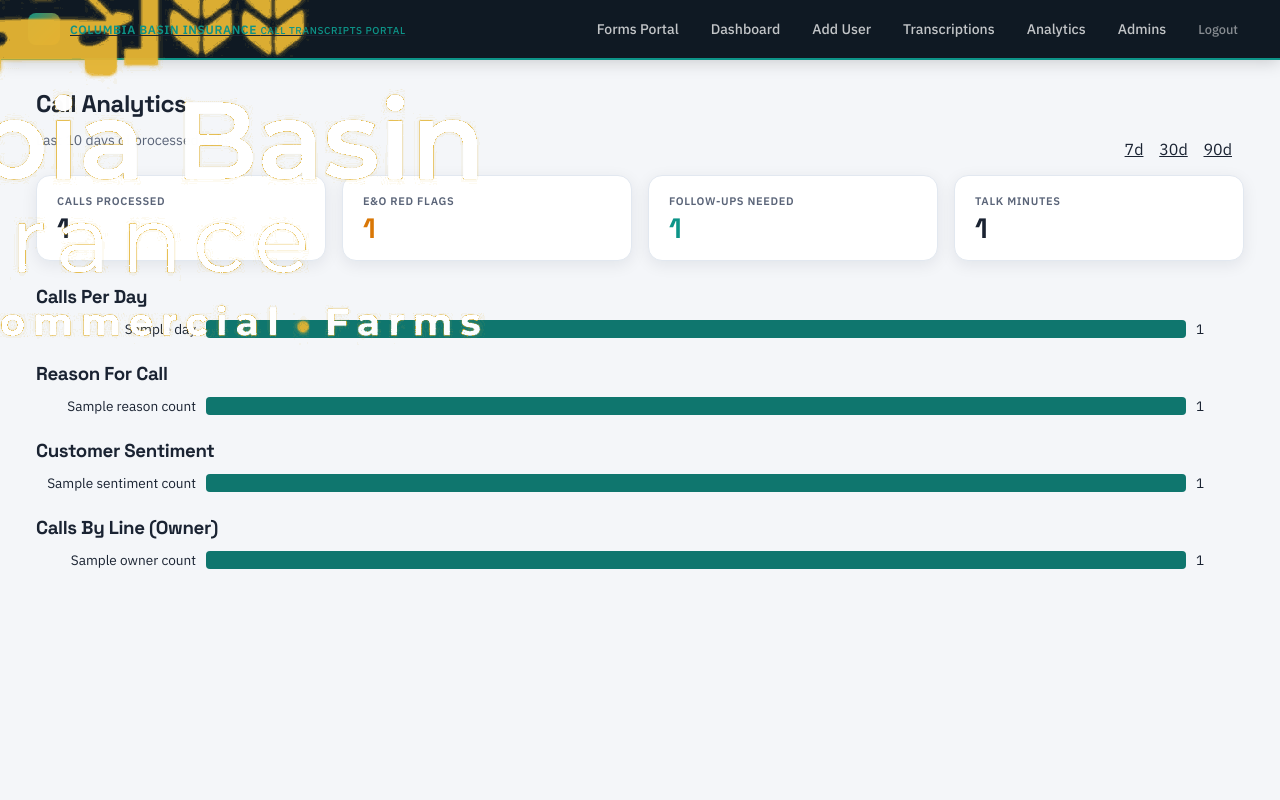
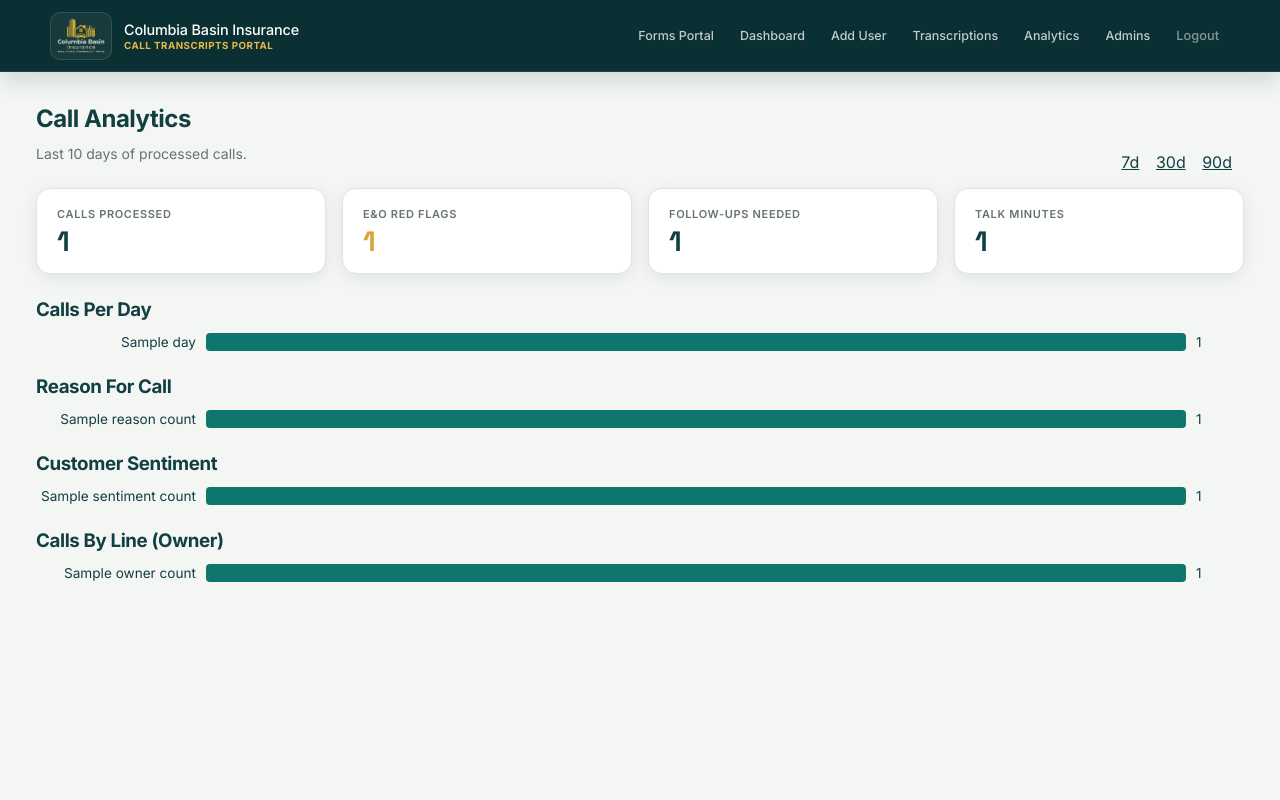
Before and after one commit to fredosaguilar/cbitranscripts, a FastAPI app: template templates/analytics.html in a window 1280 px wide. Run offline with FastAPI, Linux system fonts and the light colour scheme; the template is opened without the code that fills it: most values are stand-ins (such as "Sample title", 1, 10 or a date in 2020).

Commit message:
Align shared portal styling

```diff
--- a/static/css/base.css
+++ b/static/css/base.css
@@ -1,16 +1,16 @@
 :root {
-    --bg: #f4f6f9;
-    --bg-alt: #eef2f7;
+    --bg: #f4f6f4;
+    --bg-alt: #edf2ef;
     --surface: #ffffff;
-    --surface-elev: #fafbfd;
-    --text: #1a2332;
-    --muted: #5a6478;
-    --border: #e2e8f0;
-    --accent: #0d9488;       /* teal */
-    --accent-hover: #0f766e;
-    --accent-2: #d97706;     /* gold */
-    --success: #16a34a;
-    --warning: #d97706;
+    --surface-elev: #fafcfb;
+    --text: #123f42;
+    --muted: #66746f;
+    --border: #dfe5e1;
+    --accent: #123f42;
+    --accent-hover: #0b3033;
+    --accent-2: #d8a339;
+    --success: #2b8a66;
+    --warning: #c88912;
     --danger: #dc2626;
     --shadow: 0 4px 16px rgba(15, 30, 50, 0.08);
     --shadow-lg: 0 8px 32px rgba(15, 30, 50, 0.12);
@@ -20,7 +20,7 @@
 
 body {
     margin: 0;
-    font-family: "IBM Plex Sans", "Segoe UI", sans-serif;
+    font-family: "Inter", "IBM Plex Sans", "Segoe UI", sans-serif;
     color: var(--text);
     background: var(--bg);
     min-height: 100vh;
@@ -29,7 +29,7 @@
 a { color: inherit; }
 
 h1, h2, h3, h4 {
-    font-family: "Space Grotesk", "IBM Plex Sans", sans-serif;
+    font-family: "Inter", "Space Grotesk", sans-serif;
     letter-spacing: -0.02em;
     margin: 0 0 12px;
 }
@@ -42,51 +42,59 @@
     justify-content: space-between;
     align-items: center;
     gap: 20px;
-    padding: 0 28px;
-    height: 60px;
+    padding: 0 max(24px, calc((100vw - 1180px) / 2));
+    min-height: 72px;
     position: sticky;
     top: 0;
     z-index: 100;
-    background: #0f1923;
-    border-bottom: 2px solid var(--accent);
-    box-shadow: 0 2px 16px rgba(0,0,0,0.18);
+    background: #0b3033;
+    border-bottom: 1px solid rgba(255,255,255,0.08);
+    box-shadow: 0 8px 24px rgba(11,48,51,0.16);
 }
 
 .nav-left {
     display: flex;
     align-items: center;
-    gap: 10px;
+    gap: 12px;
+    min-width: 255px;
+    text-decoration: none;
 }
 
 .nav-logo {
-    width: 32px;
-    height: 32px;
-    background: linear-gradient(135deg, var(--accent), var(--accent-2));
-    border-radius: 8px;
+    width: 62px;
+    height: 48px;
+    background: rgba(255,255,255,0.05);
+    border: 1px solid rgba(255,255,255,0.13);
+    border-radius: 10px;
     display: flex;
     align-items: center;
     justify-content: center;
-    font-weight: 700;
-    font-size: 14px;
-    color: white;
-    letter-spacing: 0;
+    overflow: hidden;
+    padding: 4px 6px;
     flex-shrink: 0;
 }
 
-.nav-left h3 {
-    margin: 0;
-    font-size: 1rem;
-    font-weight: 600;
-    letter-spacing: 0.02em;
-    color: white;
+.nav-logo img {
+    display: block;
+    height: 100%;
+    object-fit: contain;
+    width: 100%;
 }
 
-.nav-left span {
-    font-size: 0.75rem;
-    color: var(--accent);
+.nav-brand-copy { display: flex; flex-direction: column; gap: 2px; }
+.nav-brand-copy strong {
+    color: #fff;
+    font-size: 0.9rem;
     font-weight: 500;
+    letter-spacing: -0.01em;
+    white-space: nowrap;
+}
+.nav-brand-copy small {
+    color: #e6b849;
+    font-size: 0.61rem;
+    font-weight: 700;
     letter-spacing: 0.05em;
-    text-transform: uppercase;
+    white-space: nowrap;
 }
 
 .nav-right {
@@ -100,8 +108,8 @@
     color: rgba(255,255,255,0.75);
     text-decoration: none;
     font-weight: 500;
-    font-size: 0.875rem;
-    padding: 6px 14px;
+    font-size: 0.78rem;
+    padding: 8px 11px;
     border-radius: 8px;
     transition: all 0.15s ease;
 }
@@ -113,7 +121,7 @@
 
 .nav-right a.active {
     color: white;
-    background: var(--accent);
+    background: rgba(255,255,255,0.14);
 }
 
 .nav-right a.logout {
@@ -123,8 +131,8 @@
 
 /* ── Layout ─────────────────────────────────── */
 .container {
-    padding: 28px;
-    max-width: 1400px;
+    padding: 32px 24px;
+    max-width: 1228px;
     margin: 0 auto;
 }
 
@@ -279,8 +287,8 @@
 }
 
 thead {
-    background: #0f1923;
-    color: rgba(255,255,255,0.85);
+    background: #123f42;
+    color: rgba(255,255,255,0.9);
     text-transform: uppercase;
     letter-spacing: 0.06em;
     font-size: 11px;
@@ -361,7 +369,14 @@
 
 /* ── Mobile ──────────────────────────────────── */
 @media (max-width: 768px) {
-    .container { padding: 16px; }
-    .navbar { padding: 0 16px; }
+    .container { padding: 22px 14px; }
+    .navbar { align-items: stretch; flex-direction: column; gap: 8px; padding: 10px 14px 8px; }
+    .nav-left { min-width: 0; }
+    .nav-logo { height: 42px; width: 54px; }
+    .nav-brand-copy strong { font-size: 0.83rem; }
+    .nav-brand-copy small { font-size: 0.55rem; }
+    .nav-right { flex-wrap: nowrap; margin: 0 -4px; overflow-x: auto; padding-bottom: 2px; scrollbar-width: none; }
+    .nav-right::-webkit-scrollbar { display: none; }
+    .nav-right a { flex: 0 0 auto; padding: 7px 10px; }
     .stats-row { grid-template-columns: repeat(2, 1fr); }
 }
```
